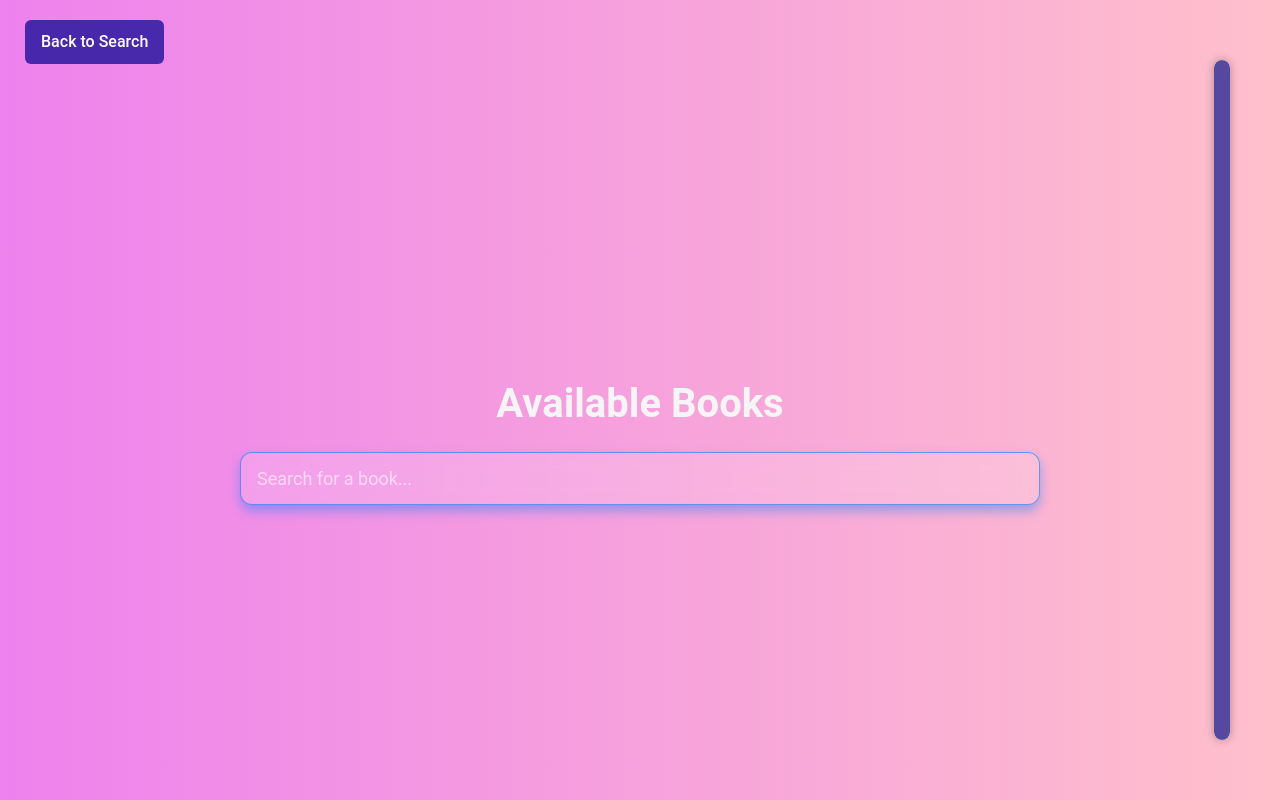
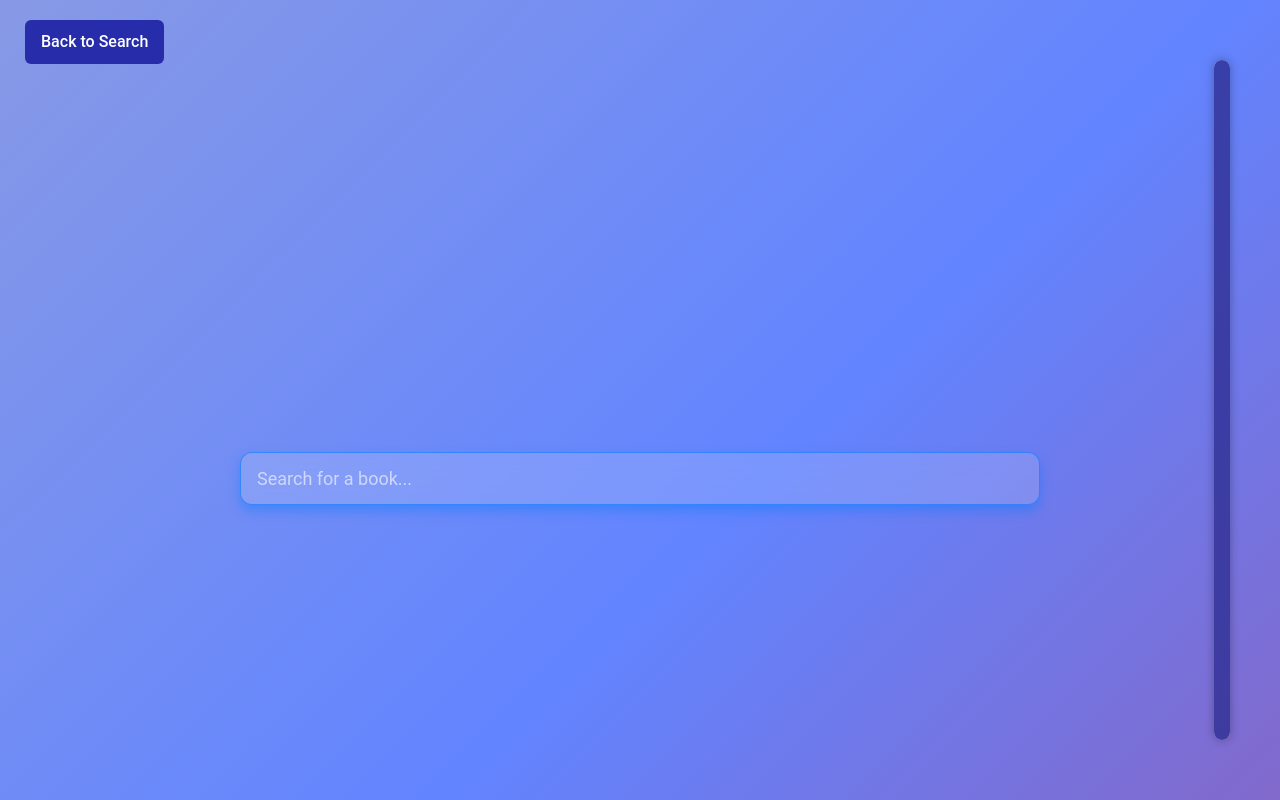
Before and after one commit to basil-the-py-developer/AI-Library, a Flask app: page /reserve in a window 1280 px wide. Run offline with Flask 3, Linux system fonts and the light colour scheme; data that the repository does not hold is empty; some libraries are stand-ins or nearby versions.

Commit message:
Update reserve.html

```diff
--- a/templates/reserve.html
+++ b/templates/reserve.html
@@ -35,6 +35,30 @@
             height: 100%;
             background-size: cover;
             z-index: -1;
+        }
+         /* Gradient effect with animation */
+        .gradient-effect {
+            position: absolute;
+            top: 0;
+            left: 0;
+            width: 100%;
+            height: 100%;
+            background: linear-gradient(135deg, #dfcbaa 0%, #6284FF 50%, #FF0000 100%);
+            background-size: 400% 400%;
+            animation: gradientAnimation 10s ease infinite;
+            z-index: 0;
+        }
+
+        @keyframes gradientAnimation {
+            0% {
+                background-position: 0% 50%;
+            }
+            50% {
+                background-position: 100% 50%;
+            }
+            100% {
+                background-position: 0% 50%;
+            }
         }
 
         html, body {
```
